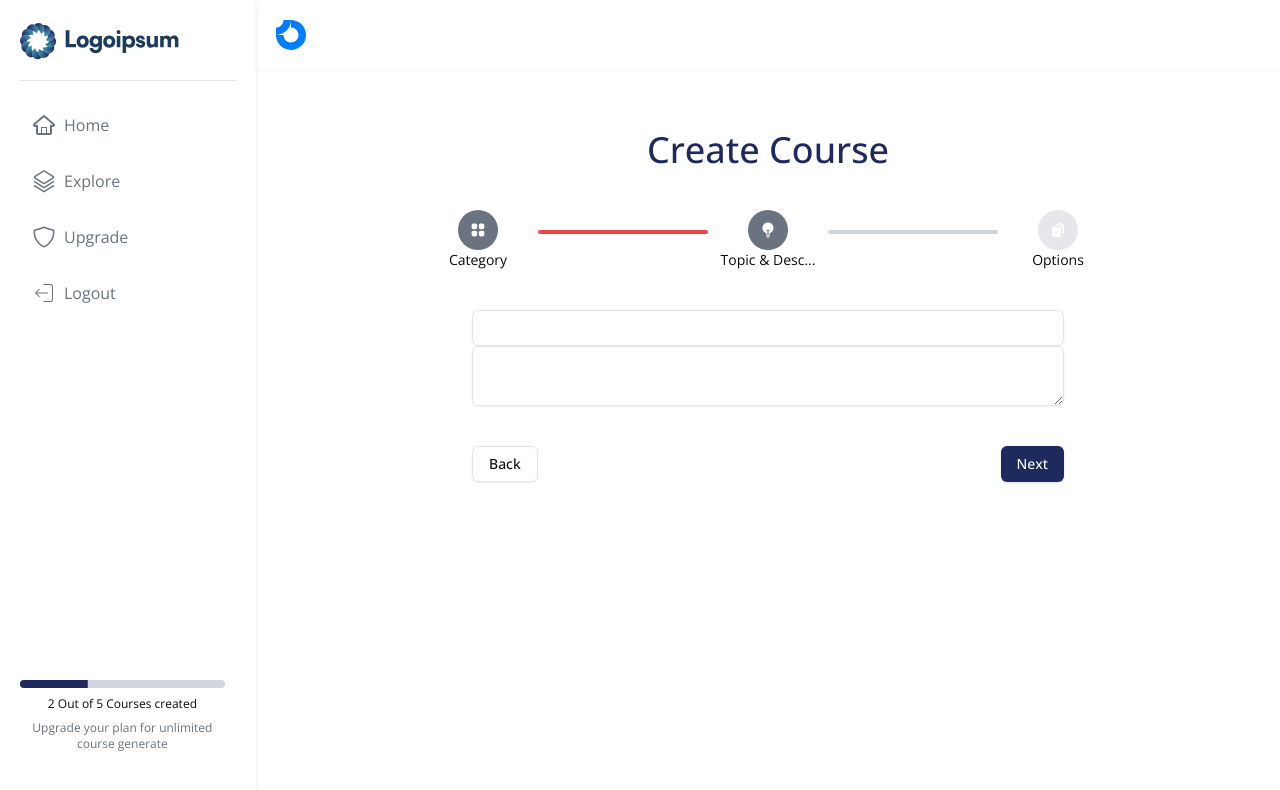
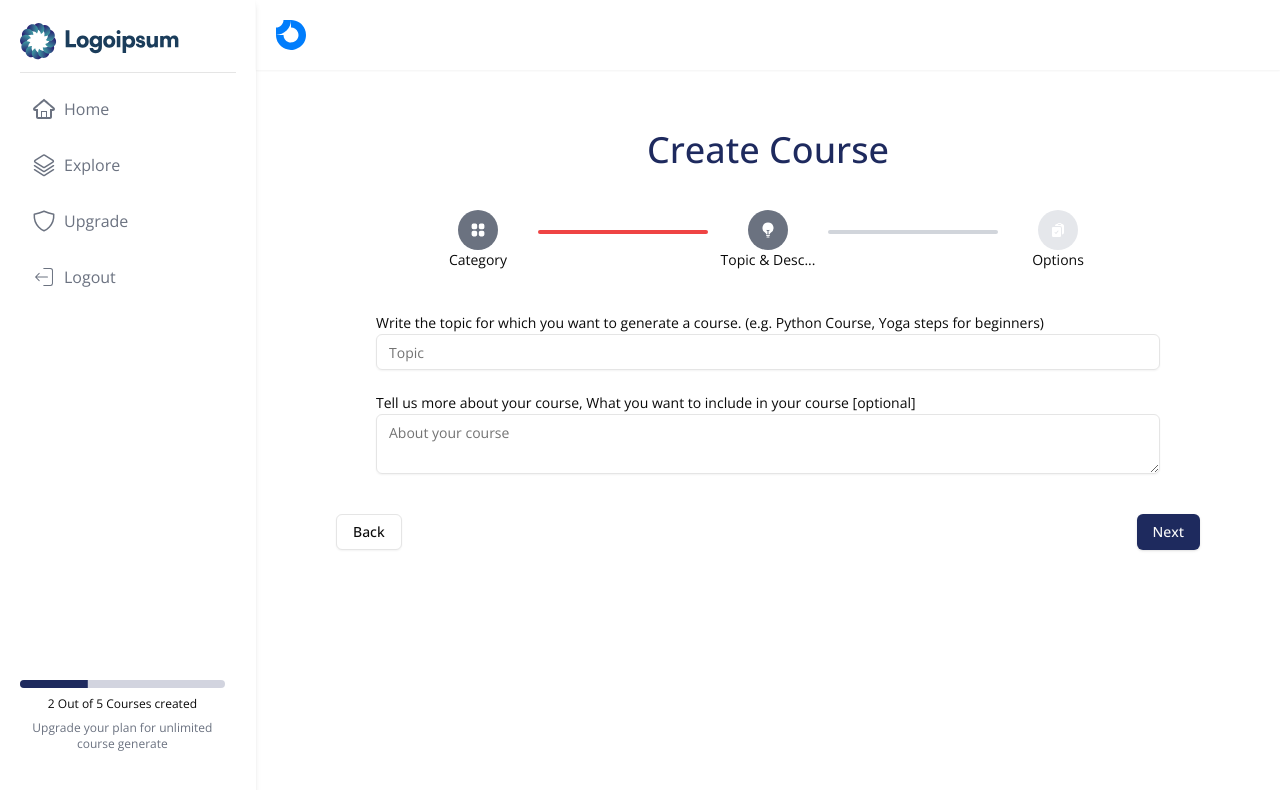
Before and after one commit to lvimuth/ai-course-generator, a Next.js app: page /create-course in a window 1280 px wide. Both pictures are taken after a click on the button "Next". Shown: the top 790 px of the page. Built offline with nearby package versions, Linux system fonts and the light colour scheme.

Commit message:
select option

```diff
--- /dev/null
+++ b/app/create-course/_components/SelectOption.jsx
@@ -0,0 +1,9 @@
+import React from 'react'
+
+function SelectOption() {
+  return (
+    <div>SelectOption</div>
+  )
+}
+
+export default SelectOption
--- a/app/create-course/_components/TopicDescription.jsx
+++ b/app/create-course/_components/TopicDescription.jsx
@@ -4,12 +4,23 @@ import { Textarea } from "@/components/ui/textarea";
 
 function TopicDescription() {
   return (
-    <div>
+    <div className="mx-10">
       {/* Topic */}
-      <Input />
-
+      <div className="mt-5">
+        <label htmlFor="" className="text-xs md:text-sm">
+          Write the topic for which you want to generate a course. (e.g. Python
+          Course, Yoga steps for beginners)
+        </label>
+        <Input placeholder={"Topic"} />
+      </div>
+      <div className="mt-5">
+        <label htmlFor="" className="text-sm">
+          Tell us more about your course, What you want to include in your
+          course [optional]
+        </label>
+        <Textarea placeholder="About your course" />
+      </div>
       {/* Text area */}
-      <Textarea />
     </div>
   );
 }
--- a/app/create-course/page.jsx
+++ b/app/create-course/page.jsx
@@ -8,6 +8,7 @@ import {
 } from "react-icons/hi2";
 import SelectCategory from "./_components/SelectCategory";
 import TopicDescription from "./_components/TopicDescription";
+import SelectOption from "./_components/SelectOption";
 
 function CreateCourse() {
   const StepperOption = [
@@ -59,12 +60,14 @@ function CreateCourse() {
         </div>
       </div>
 
-      <div className="px-10 md:px-20 lg:px-44 mt-10">
+      <div className="px-10 md:px-10 lg:px-10 mt-10">
         {/* Componect */}
         {activeIndex == 0 ? (
           <SelectCategory />
         ) : activeIndex == 1 ? (
           <TopicDescription />
+        ) : activeIndex == 2 ? (
+          <SelectOption />
         ) : null}
 
         {/* Next previous button */}
--- a/app/dashboard/_components/SideBar.jsx
+++ b/app/dashboard/_components/SideBar.jsx
@@ -43,7 +43,7 @@ function SideBar() {
   return (
     <div className="fixed h-full md:w-64 p-5 shadow-md">
       <Image src={"/logo.svg"} alt="" width={160} height={100} />
-      <hr className="my-5" />
+      <hr className="my-3" />
 
       {Menu.map((item, index) => (
         <ul key={index}>
```
